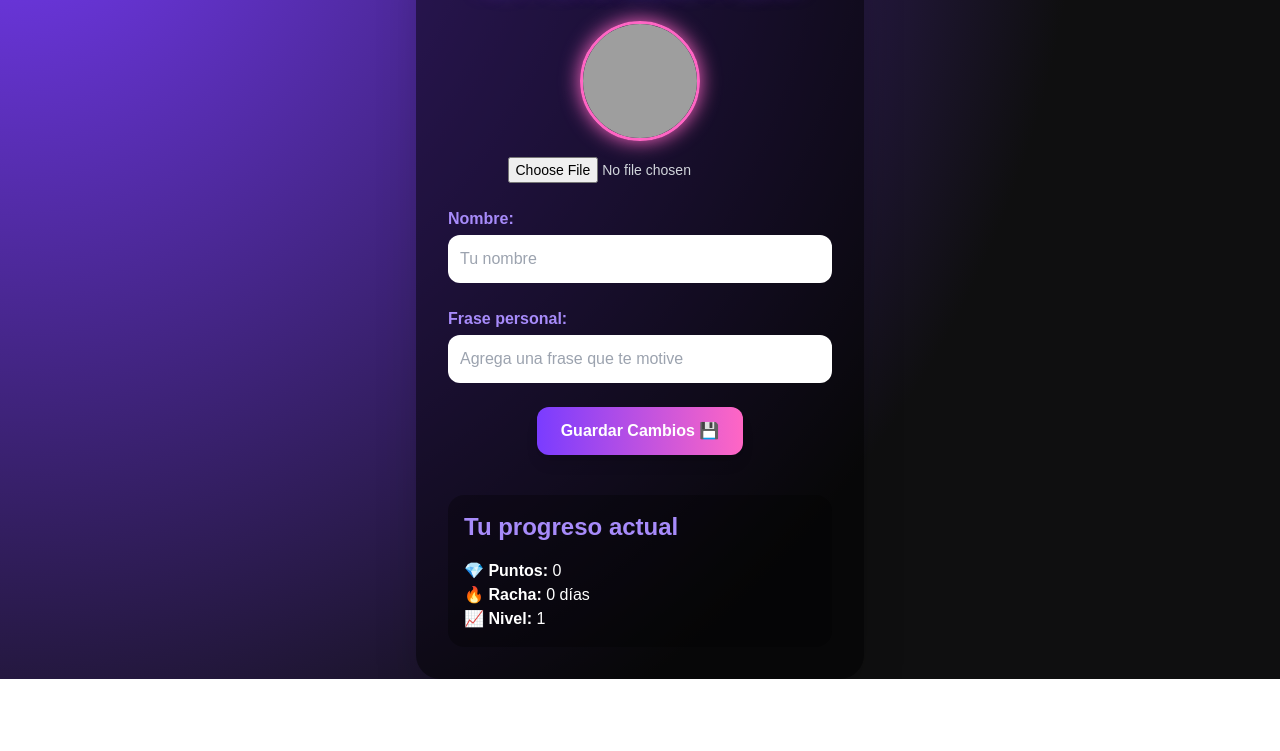
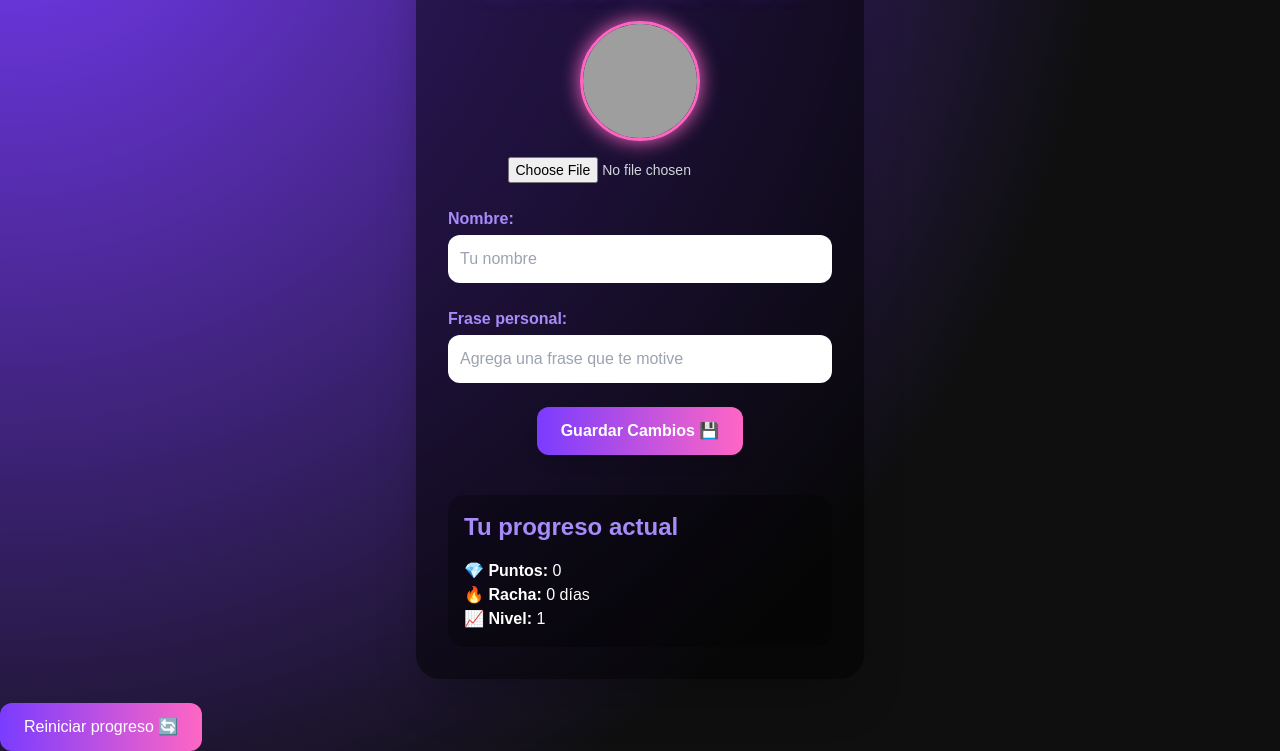
Before and after one commit to AngelloCorredor/EDU-PLAY, a plain HTML site: page perfil.html in a window 1280 px wide. Shown: the part 187-938 px from the top of the page. Before the commit the page ends 866 px from the top, so only its background shows below. Drawn offline with nearby package versions, Linux system fonts and the light colour scheme; some packages are replaced by stand-ins of ours; grey boxes are pictures that could not be loaded; a script that the page names is missing.

Commit message:
Actualización: botón de reinicio de progreso

```diff
--- a/perfil.html
+++ b/perfil.html
@@ -146,6 +146,37 @@
         showConfirmButton: false
       });
     };
+
+    function resetEduplay() {
+      localStorage.clear();
+      Swal.fire({
+        icon: "success",
+        title: "Datos reiniciados",
+        text: "Todo el progreso ha sido eliminado. La página se recargará.",
+        timer: 2000,
+        showConfirmButton: false
+      });
+      setTimeout(() => location.reload(), 1500);
+    }
+
   </script>
+  <button onclick="resetEduplay()" class="btn-gradient mt-6 px-6 py-3 rounded-xl">
+  Reiniciar progreso 🔄
+</button>
+
+<script>
+  function resetEduplay() {
+    localStorage.clear();
+    Swal.fire({
+      icon: "success",
+      title: "Datos reiniciados",
+      text: "Todo el progreso ha sido eliminado. La página se recargará.",
+      timer: 2000,
+      showConfirmButton: false
+    });
+    setTimeout(() => location.reload(), 1500);
+  }
+</script>
+
 </body>
 </html>
```
Also changed, not shown: index.html (+6 -0 lines).
